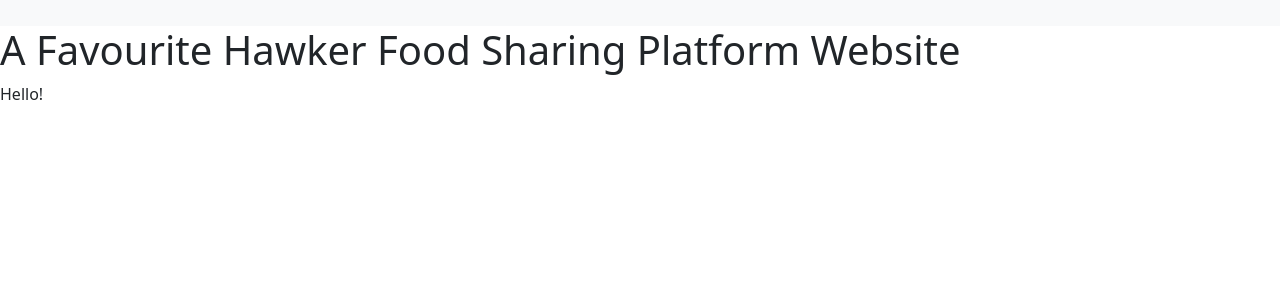
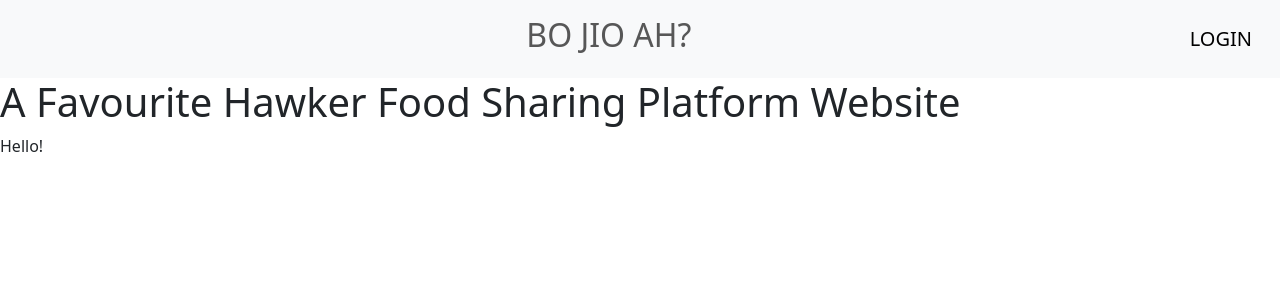
Before and after one commit to ryangohca/wahoo, a Flask app: page / in a window 1280 px wide. Shown: the top 300 px of the page. Run offline with Flask 3, Linux system fonts and the light colour scheme.

Commit message:
Update base.html

```diff
--- a/templates/base.html
+++ b/templates/base.html
@@ -14,6 +14,13 @@
                 <a class="navbar-brand" href="#">
                     <!-- put img here -->
                 </a>
+                <h2 class="navbar-text">
+                    BO JIO AH?
+                </h2>
+                <a class="navbar-brand" href="#">
+                    LOGIN
+                    <!-- profile pic here -->
+                </a>
             </div>
         </nav>
         {% block content %} {% endblock %}
```
